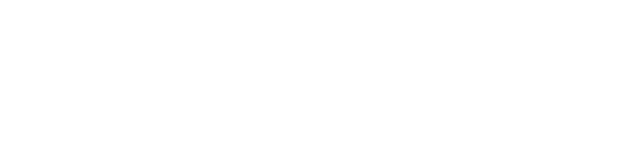
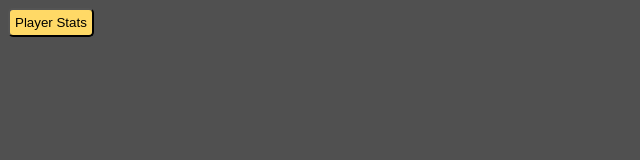
Before and after one commit to haydencfb/solid-dollop, a plain HTML site: page assets/html/home-page.html in a window 1280 px wide. Shown: the whole page, without its empty margins (0-640 px from the left). Drawn offline with Linux system fonts and the light colour scheme.

Commit message:
added footer tag in html, button tag in html, style for the footer/button, and global variables in the css

```diff
--- a/assets/css/home-page.css
+++ b/assets/css/home-page.css
@@ -0,0 +1,22 @@
+:root {
+    --modal-button-color: #ffd966;
+    --global-text-color: #000000;
+    --home-page-background-color: #505050;
+    --gmae-page-background-color: #4c6c06;
+}
+
+body {
+    background-color: var(--home-page-background-color);;
+}
+
+footer button {
+    display: flex;
+    justify-content: center;
+}
+
+#player-stats-modal {
+    background-color: var(--modal-button-color);
+    color: var(--global-text-color);
+    border-radius: 5px 5px 5px 5px;
+    padding: 5px;
+}
--- a/assets/html/home-page.html
+++ b/assets/html/home-page.html
@@ -8,6 +8,8 @@
     <script src="../js/javascript.js" defer></script>
 </head>
 <body>
-
+    <footer>
+        <button id="player-stats-modal">Player Stats</button>
+    </footer>
 </body>
 </html>
```
